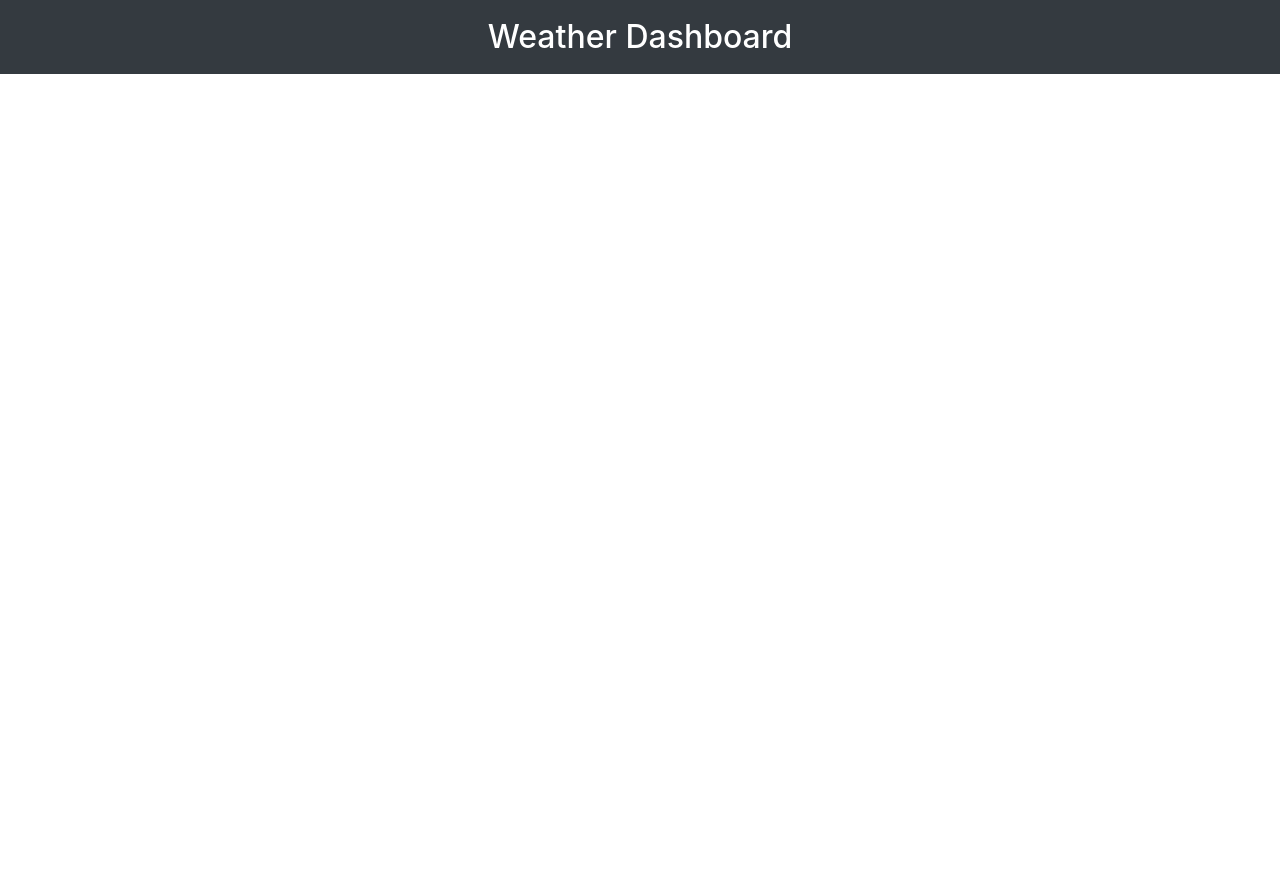
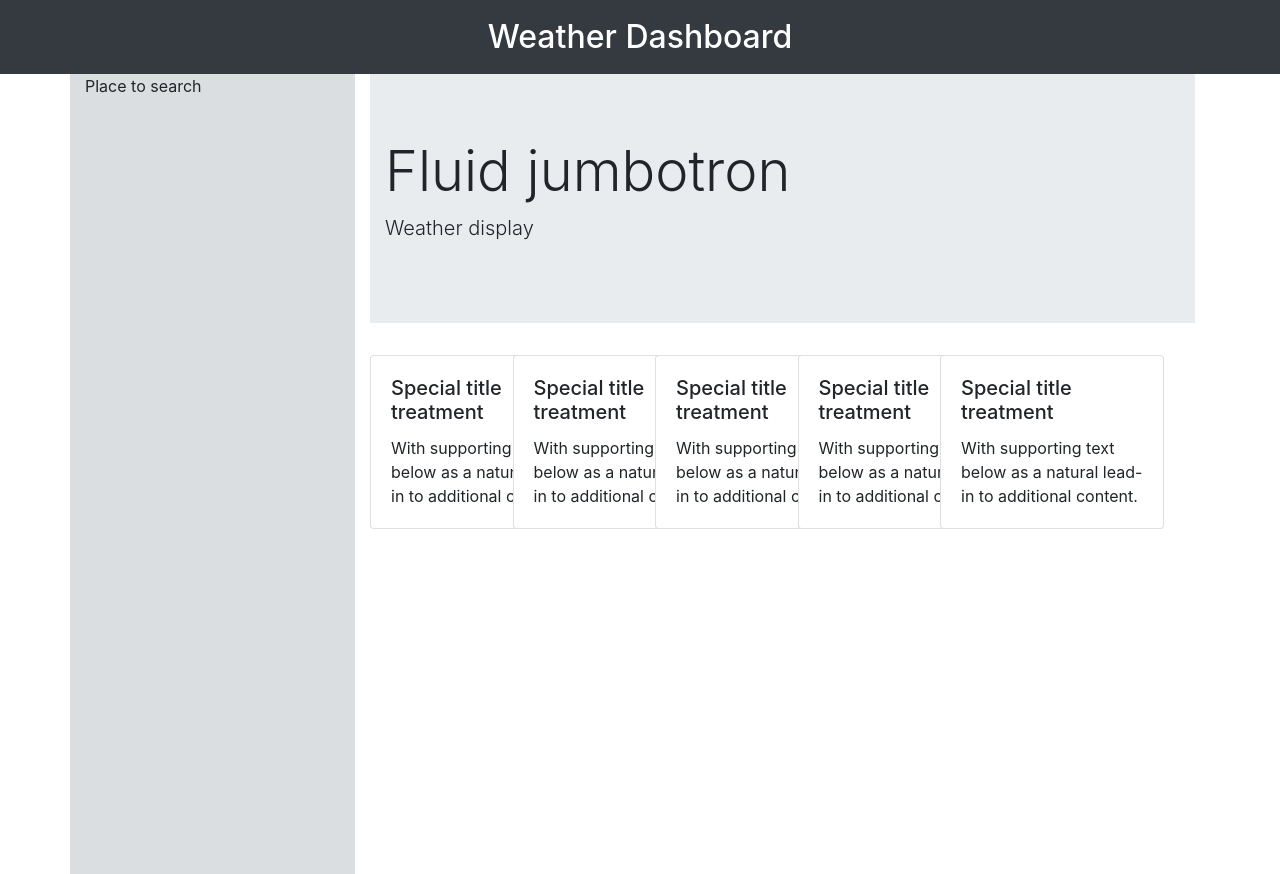
Before and after one commit to eubank87/server-side-apis-weather-dashboard, a plain HTML site: page index.html in a window 1280 px wide. Before the commit the page ends 800 px from the top, so only its background shows below. Drawn offline with nearby package versions, Linux system fonts and the light colour scheme.

Commit message:
added jumbotron and cards from bootstrap

```diff
--- a/index.html
+++ b/index.html
@@ -14,7 +14,67 @@
     <nav class="navbar navbar-dark bg-dark">
         <span class="navbar-brand mb-0 h1">Weather Dashboard</span>
     </nav>
-
+    <div class="container">
+        <div class="row">
+            <div id="search-area" class="col-md-3">
+                Place to search
+            </div>
+            <div class="col-md-9">
+                <div class="row">
+                    <div class="col-md-12">
+                        <div class="jumbotron jumbotron-fluid">
+                            <div class="container">
+                              <h1 class="display-4">Fluid jumbotron</h1>
+                              <p class="lead">Weather display</p>
+                            </div>
+                          </div>
+                    </div>
+                </div>
+                <div class="row">
+                    <div class="col-md-2">
+                        <div class="card" style="width: 14rem;">
+                            <div class="card-body">
+                              <h5 class="card-title">Special title treatment</h5>
+                              <p class="card-text">With supporting text below as a natural lead-in to additional content.</p>
+                            </div>
+                          </div>
+                    </div>
+                    <div class="col-md-2">
+                        <div class="card" style="width: 14rem;">
+                            <div class="card-body">
+                              <h5 class="card-title">Special title treatment</h5>
+                              <p class="card-text">With supporting text below as a natural lead-in to additional content.</p>
+                            </div>
+                          </div>
+                    </div>
+                    <div class="col-md-2">
+                        <div class="card" style="width: 14rem;">
+                            <div class="card-body">
+                              <h5 class="card-title">Special title treatment</h5>
+                              <p class="card-text">With supporting text below as a natural lead-in to additional content.</p>
+                            </div>
+                          </div>
+                    </div>
+                    <div class="col-md-2">
+                        <div class="card" style="width: 14rem;">
+                            <div class="card-body">
+                              <h5 class="card-title">Special title treatment</h5>
+                              <p class="card-text">With supporting text below as a natural lead-in to additional content.</p>
+                            </div>
+                          </div>
+                    </div>
+                    <div class="col-md-2">
+                        <div class="card" style="width: 14rem;">
+                            <div class="card-body">
+                              <h5 class="card-title">Special title treatment</h5>
+                              <p class="card-text">With supporting text below as a natural lead-in to additional content.</p>
+                            </div>
+                          </div>
+                    </div>
+                </div>
+            </div>
+        </div>
+    </div>
 
 
 
--- a/style.css
+++ b/style.css
@@ -2,3 +2,8 @@
     margin: 0 auto;
     font-size: 2rem;
 }
+
+#search-area{
+    background-color: rgb(219, 222, 224);
+    height: 100vh;
+}
```
